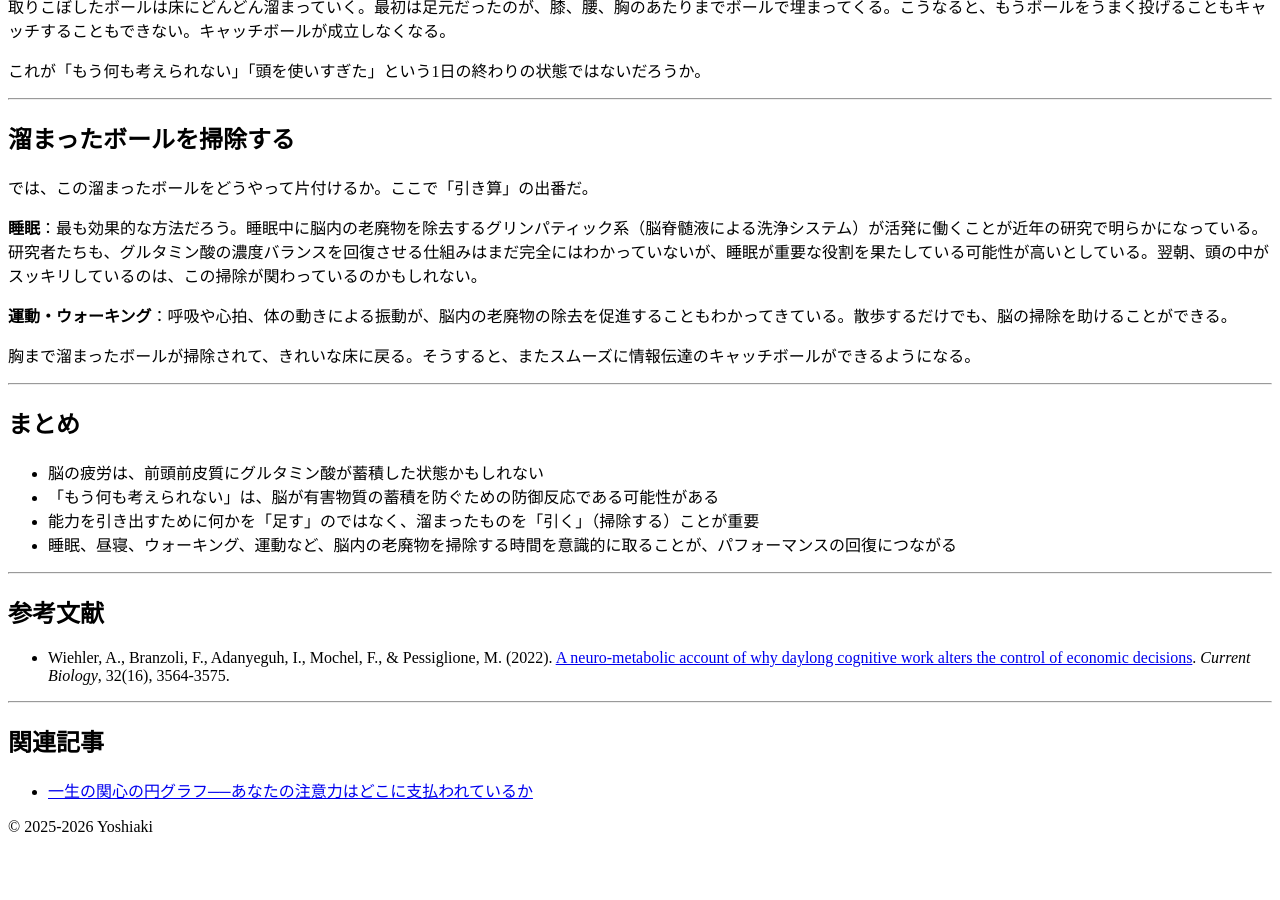
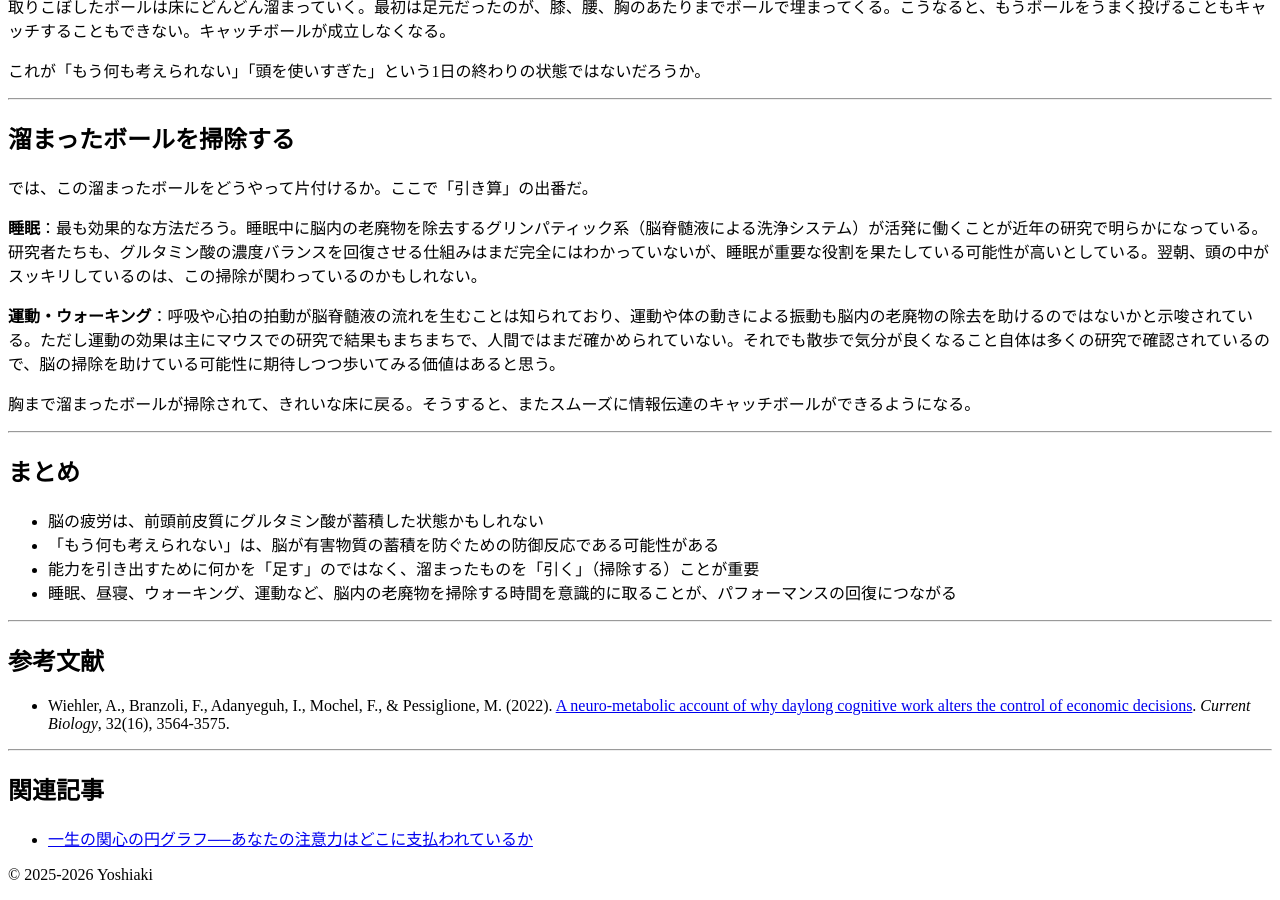
Before and after one commit to yossato/articles, a Jekyll site: the page built from _posts/2026-04-29-brain-fatigue-glutamate.md, in a window 1280 px wide and 900 px high, scrolled down 1615 px. Built offline with Jekyll 4.4.1, drawn with Linux system fonts in a browser that asks for light colours; before the commit the page ends 2467 px from its top, so only the background shows below that.

Commit message:
グルタミン酸記事: 運動・振動による脳の老廃物除去の記述を根拠に合わせて弱める
Co-Authored-By: Claude Opus 5.5 <noreply@anthropic.com>
Claude-Session: https://claude.ai/code/session_01WBBc6Uk6KcoKxUMKLwEbwZ

```diff
--- a/_posts/2026-04-29-brain-fatigue-glutamate.md
+++ b/_posts/2026-04-29-brain-fatigue-glutamate.md
@@ -56,7 +56,7 @@ date: 2026-04-29
 
 **睡眠**：最も効果的な方法だろう。睡眠中に脳内の老廃物を除去するグリンパティック系（脳脊髄液による洗浄システム）が活発に働くことが近年の研究で明らかになっている。研究者たちも、グルタミン酸の濃度バランスを回復させる仕組みはまだ完全にはわかっていないが、睡眠が重要な役割を果たしている可能性が高いとしている。翌朝、頭の中がスッキリしているのは、この掃除が関わっているのかもしれない。
 
-**運動・ウォーキング**：呼吸や心拍、体の動きによる振動が、脳内の老廃物の除去を促進することもわかってきている。散歩するだけでも、脳の掃除を助けることができる。
+**運動・ウォーキング**：呼吸や心拍の拍動が脳脊髄液の流れを生むことは知られており、運動や体の動きによる振動も脳内の老廃物の除去を助けるのではないかと示唆されている。ただし運動の効果は主にマウスでの研究で結果もまちまちで、人間ではまだ確かめられていない。それでも散歩で気分が良くなること自体は多くの研究で確認されているので、脳の掃除を助けている可能性に期待しつつ歩いてみる価値はあると思う。
 
 胸まで溜まったボールが掃除されて、きれいな床に戻る。そうすると、またスムーズに情報伝達のキャッチボールができるようになる。
 
```
